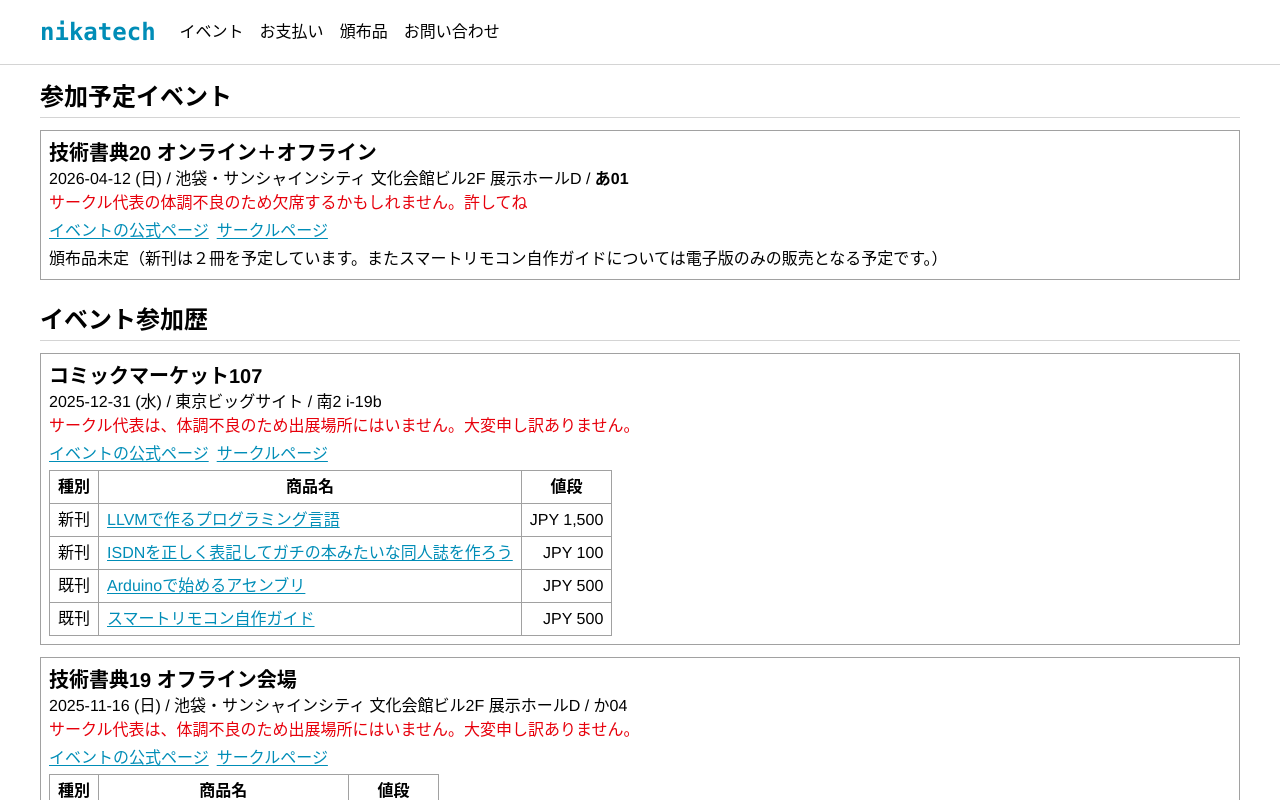
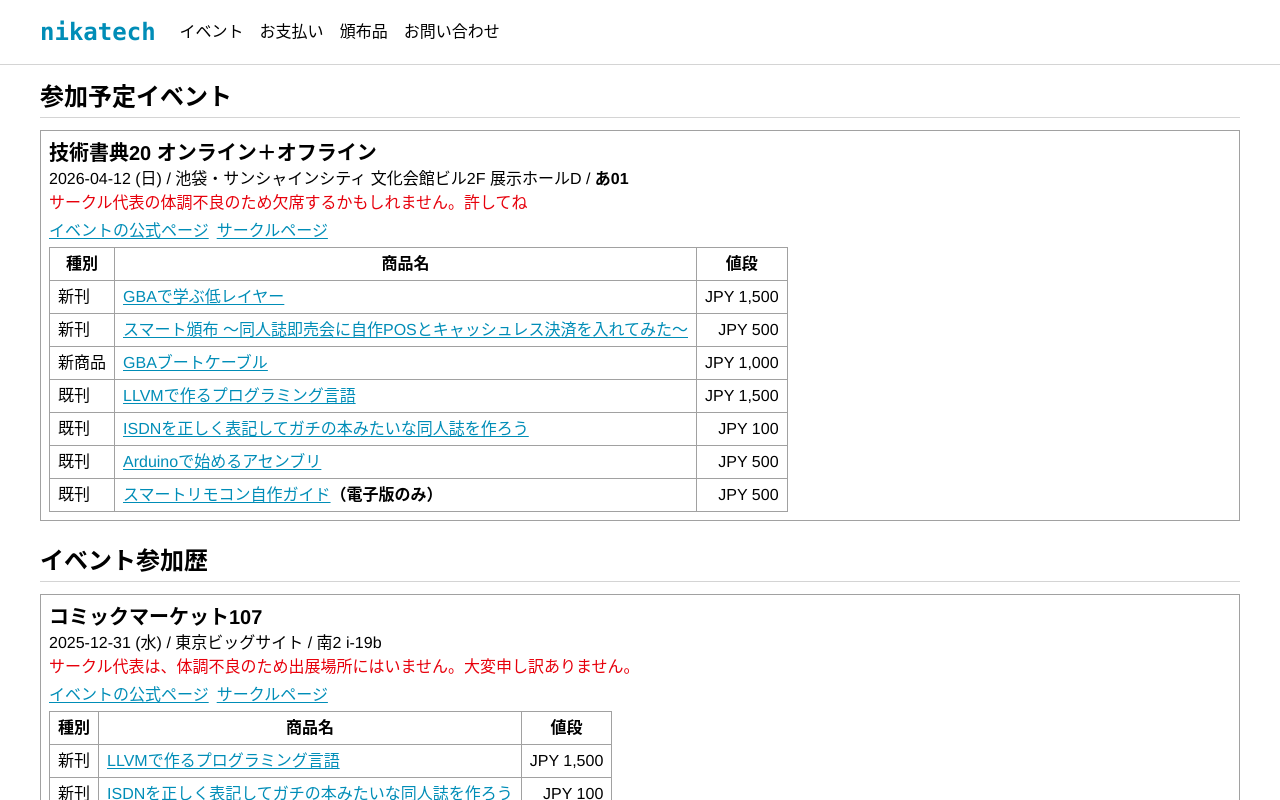
Before and after one commit to nikachu2012/nikatech-site, a Next.js app: page /event in a window 1280 px wide. Shown: the top 800 px of the page. Built offline with nearby package versions, Linux system fonts and the light colour scheme.

Commit message:
[fix] 技術書典20のイベント情報を追加

```diff
--- a/app/(default)/announcement/announcement.tsx
+++ b/app/(default)/announcement/announcement.tsx
@@ -4,6 +4,14 @@ import Link from "next/link";
 export function Announcement() {
     return <>
         <ul className="list-disc flex flex-col gap-4 my-4">
+
+            <li className="flex flex-col lg:flex-row gap-1 lg:gap-2 items-left lg:items-center">
+                <span className="font-mono text-neutral-500 text-sm">{GetDateISO8601String(new Date("2026-04-01T18:11:41.000+09:00"))}</span>
+                <div>
+                    技術書典20の頒布品についての情報を追加しました。
+                </div>
+            </li>
+
 
             <li className="flex flex-col lg:flex-row gap-1 lg:gap-2 items-left lg:items-center">
                 <span className="font-mono text-neutral-500 text-sm">{GetDateISO8601String(new Date("2026-03-20T17:43:20.000+09:00"))}</span>
--- a/app/(default)/event/event.tsx
+++ b/app/(default)/event/event.tsx
@@ -17,8 +17,8 @@ export function EventSchedule() {
 
 
             <div>
-                頒布品未定（新刊は２冊を予定しています。またスマートリモコン自作ガイドについては電子版のみの販売となる予定です。）
-                {/* <table className="border-collapse mt-1 table-auto">
+                {/* 頒布品未定（新刊は２冊を予定しています。またスマートリモコン自作ガイドについては電子版のみの販売となる予定です。） */}
+                <table className="border-collapse mt-1 table-auto">
                     <thead>
                         <tr>
                             <th className="border border-neutral-400 p-1 px-2">種別</th>
@@ -28,11 +28,26 @@ export function EventSchedule() {
                     </thead>
                     <tr>
                         <td className="border border-neutral-400 p-1 px-2">新刊</td>
+                        <td className="border border-neutral-400 p-1 px-2"><Link className="link" href={"/item/gba_lowlevel"}>GBAで学ぶ低レイヤー</Link></td>
+                        <td className="border border-neutral-400 p-1 px-2 text-right">JPY 1,500</td>
+                    </tr>
+                    <tr>
+                        <td className="border border-neutral-400 p-1 px-2">新刊</td>
+                        <td className="border border-neutral-400 p-1 px-2"><Link className="link" href={"/item/doujin_pos_cashless"}>スマート頒布 〜同人誌即売会に自作POSとキャッシュレス決済を入れてみた〜</Link></td>
+                        <td className="border border-neutral-400 p-1 px-2 text-right">JPY 500</td>
+                    </tr>
+                    <tr>
+                        <td className="border border-neutral-400 p-1 px-2">新商品</td>
+                        <td className="border border-neutral-400 p-1 px-2"><Link className="link" href={"/item/gba_bootcable"}>GBAブートケーブル</Link></td>
+                        <td className="border border-neutral-400 p-1 px-2 text-right">JPY 1,000</td>
+                    </tr>
+                    <tr>
+                        <td className="border border-neutral-400 p-1 px-2">既刊</td>
                         <td className="border border-neutral-400 p-1 px-2"><Link className="link" href={"/item/llvm_homebrew_lang"}>LLVMで作るプログラミング言語</Link></td>
                         <td className="border border-neutral-400 p-1 px-2 text-right">JPY 1,500</td>
                     </tr>
                     <tr>
-                        <td className="border border-neutral-400 p-1 px-2">新刊</td>
+                        <td className="border border-neutral-400 p-1 px-2">既刊</td>
                         <td className="border border-neutral-400 p-1 px-2"><Link className="link" href={"/item/howto_isdn"}>ISDNを正しく表記してガチの本みたいな同人誌を作ろう</Link></td>
                         <td className="border border-neutral-400 p-1 px-2 text-right">JPY 100</td>
                     </tr>
@@ -43,10 +58,10 @@ export function EventSchedule() {
                     </tr>
                     <tr>
                         <td className="border border-neutral-400 p-1 px-2">既刊</td>
-                        <td className="border border-neutral-400 p-1 px-2"><Link className="link" href={"/item/smartremote_guide"}>スマートリモコン自作ガイド</Link></td>
+                        <td className="border border-neutral-400 p-1 px-2"><Link className="link" href={"/item/smartremote_guide"}>スマートリモコン自作ガイド</Link><b>（電子版のみ）</b></td>
                         <td className="border border-neutral-400 p-1 px-2 text-right">JPY 500</td>
                     </tr>
-                </table> */}
+                </table>
             </div>
         </div>
     </>
```
